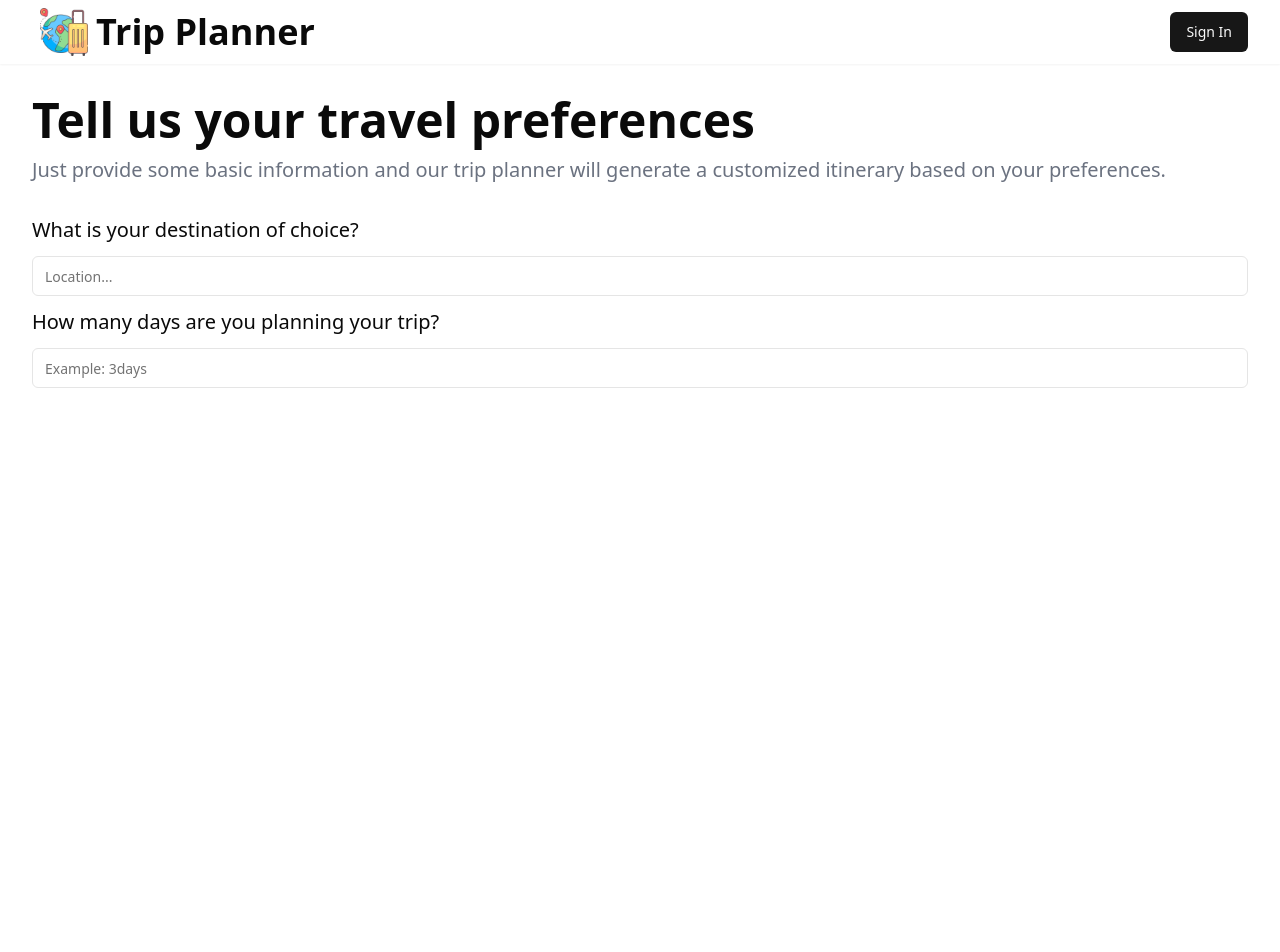
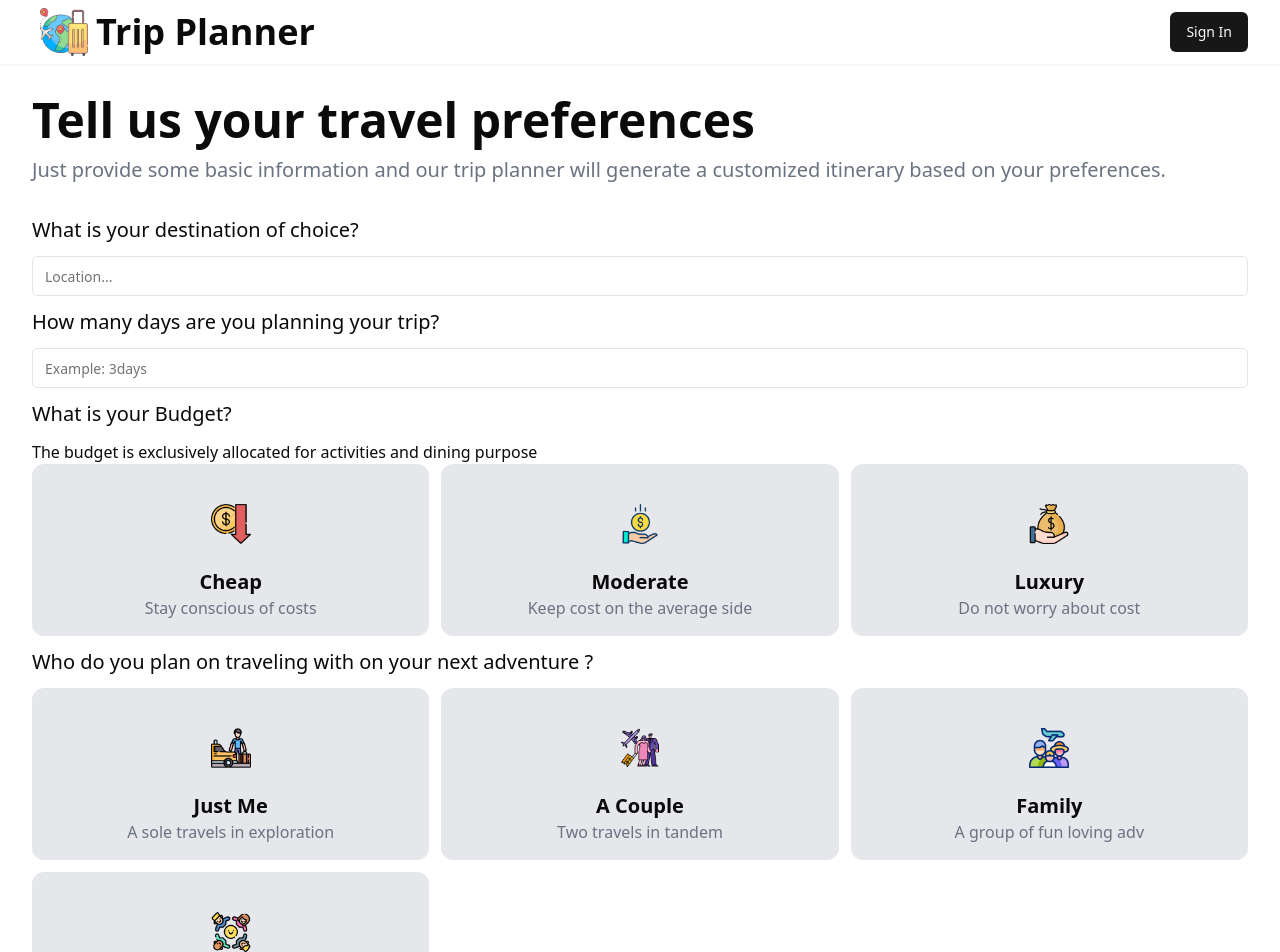
Before and after one commit to SALEHINISLAM/ai-trip-planner, a React (Vite) app: page /create-trip in a window 1280 px wide. Shown: the top 952 px of the page. Before the commit the page ends 800 px from the top, so only its background shows below. Built offline with nearby package versions, Linux system fonts and the light colour scheme.

Commit message:
option for tour implemented

```diff
--- a/src/Constants/Options.jsx
+++ b/src/Constants/Options.jsx
@@ -1,4 +1,4 @@
-export const SelectTravelesList=[
+export const SelectTravelsList=[
     {
         id:1,
         title:'Just Me',
@@ -34,18 +34,18 @@ export const selectBudgetOptions=[
         id:1,
         title: 'Cheap',
         desc: 'Stay conscious of costs',
-        icon: '/public/cheap-price.png'
+        icon: '/cheap-price.png'
     },
     {
         id:2,
         title: 'Moderate',
         desc: 'Keep cost on the average side',
-        icon: '/public/moderate-cost.png'
+        icon: '/moderate-cost.png'
     },
     {
         id:3,
         title: 'Luxury',
         desc: 'Do not worry about cost',
-        icon: '/public/luxury-cost.png'
+        icon: '/luxury-cost.png'
     },
 ]
--- a/src/CreateTrip/Index.jsx
+++ b/src/CreateTrip/Index.jsx
@@ -2,49 +2,48 @@ import React, { useState } from "react";
 import PropTypes from "prop-types";
 import GooglePlacesAutocomplete from "react-google-places-autocomplete";
 import axios from "axios";
-import { Input } from "@/components/ui/input"
+import { Input } from "@/components/ui/input";
+import { selectBudgetOptions, SelectTravelsList } from "@/Constants/Options";
 
 const CreateTrip = (props) => {
+  const [place, setPlace] = useState();
+  const [query, setQuery] = useState("");
+  const [suggestions, setSuggestions] = useState([]);
 
-  const [place, setPlace]=useState();
-  const [query, setQuery]=useState('');
-  const [suggestions, setSuggestions]=useState([]);
-
-  const fetchSuggestions = async(q)=>{
-    if(q.length<3) return;
+  const fetchSuggestions = async (q) => {
+    if (q.length < 3) return;
     //query must larger than 3 letter
-    const config={
-      method: 'get',
+    const config = {
+      method: "get",
       maxBodyLength: Infinity,
       url: `https://barikoi.xyz/v2/api/search/autocomplete/place?api_key=bkoi_496aeba6d652ca51f1017c271cc83522bd6bd8691715ccc72b045ab7283cb4e2&q=${q}`,
       headers: {},
     };
-    try{
+    try {
       const response = await axios(config);
       if (response.data && response.data.places) {
-        setSuggestions(response.data.places)
+        setSuggestions(response.data.places);
       }
       //axios need to add data extra one
-      else{
-        setSuggestions([])
+      else {
+        setSuggestions([]);
       }
-    }catch(error){
+    } catch (error) {
       console.error(error);
     }
   };
 
-  const handleChange=(e)=>{
-    const value=e.target.value;
+  const handleChange = (e) => {
+    const value = e.target.value;
     setQuery(value);
     fetchSuggestions(value);
   };
 
-  const handleSuggestionOnClick=(suggestion)=>{
+  const handleSuggestionOnClick = (suggestion) => {
     setQuery(suggestion.address);
     setSuggestions([]);
-    document.getElementById('destination').classList.add('hidden')
-
-  }
+    document.getElementById("destination").classList.add("hidden");
+  };
   return (
     <div className="container mx-auto">
       <h2 className="text-5xl font-bold mt-8">
@@ -56,27 +55,84 @@ const CreateTrip = (props) => {
       </p>
       <div className="mt-8">
         <div>
-            <h2 className="text-xl my-3 font-medium">What is your destination of choice?</h2>
+          <h2 className="text-xl my-3 font-medium">
+            What is your destination of choice?
+          </h2>
           {/* As I don't have any api so I can't use google map api */}
           {/* <GooglePlacesAutocomplete apiKey={import.meta.env.VITE_GOOGLE_PLACE_API_KEY}></GooglePlacesAutocomplete> */}
           {/* <input type="text" value={query} onChange={handleChange} placeholder="Location..." name="" id="destination"/> */}
-            <Input  value={query} onChange={handleChange} placeholder="Location..." name="" />
+          <Input
+            value={query}
+            onChange={handleChange}
+            placeholder="Location..."
+            name=""
+          />
           <ul id="destination">
-              {
-                suggestions.map((suggestion,index)=>(
+            {suggestions.map((suggestion, index) => (
               <li
                 key={index}
-                  onClick={()=>handleSuggestionOnClick(suggestion)}
+                onClick={() => handleSuggestionOnClick(suggestion)}
                 className="hover:cursor-pointer"
-                  >{suggestion.address}</li>
-                ))
-              }
+              >
+                {suggestion.address}
+              </li>
+            ))}
           </ul>
         </div>
         <div>
-        <h2 className="text-xl my-3 font-medium">How many days are you planning your trip?</h2>
-        <Input placeholder='Example: 3days' type='number'/>
+          <h2 className="text-xl my-3 font-medium">
+            How many days are you planning your trip?
+          </h2>
+          <Input placeholder="Example: 3days" type="number" />
+        </div>
 
+        <div className="">
+          <h2 className="text-xl my-3 font-medium">What is your Budget?</h2>
+          <p>
+            The budget is exclusively allocated for activities and dining
+            purpose
+          </p>
+          <div className="grid grid-cols-1 md:grid-cols-3 justify-center mx-auto items-center gap-3">
+            {selectBudgetOptions.map((item, index) => (
+              <div
+                key={index}
+                className="bg-gray-200 rounded-xl p-4 hover:cursor-pointer hover:shadow-xl"
+              >
+                <figure className="p-6 flex justify-center">
+                  <img src={item.icon} alt="" className="w-10" />
+                </figure>
+                <h2 className="text-xl font-semibold text-center">
+                  {item.title}
+                </h2>
+                <h3 className="text-base text-center text-gray-500">
+                  {item.desc}
+                </h3>
+              </div>
+            ))}
+          </div>
+        </div>
+        <div className="">
+          <h2 className="text-xl my-3 font-medium">
+            Who do you plan on traveling with on your next adventure ?
+          </h2>
+          <div className="grid grid-cols-1 md:grid-cols-3 justify-center mx-auto items-center gap-3">
+            {SelectTravelsList.map((item, index) => (
+              <div
+                className="bg-gray-200 rounded-xl p-4 hover:cursor-pointer hover:shadow-xl"
+                key={index}
+              >
+                <figure className="p-6 flex justify-center">
+                  <img src={item.icon} alt="" className="w-10" />
+                </figure>
+                <h2 className="text-xl font-semibold text-center">
+                  {item.title}
+                </h2>
+                <h3 className="text-base text-center text-gray-500">
+                  {item.desc}
+                </h3>
+              </div>
+            ))}
+          </div>
         </div>
       </div>
     </div>
```
Lines whose indentation alone changed are shown as unchanged.
